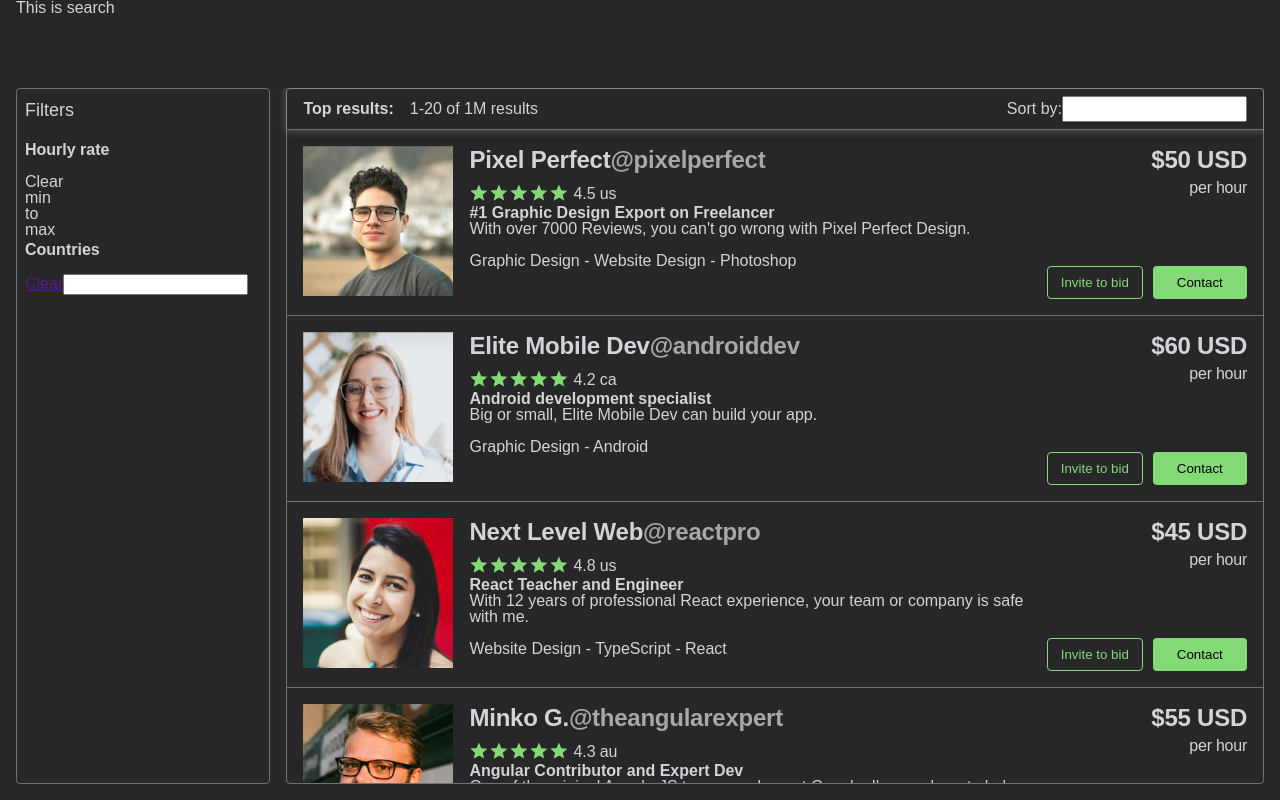
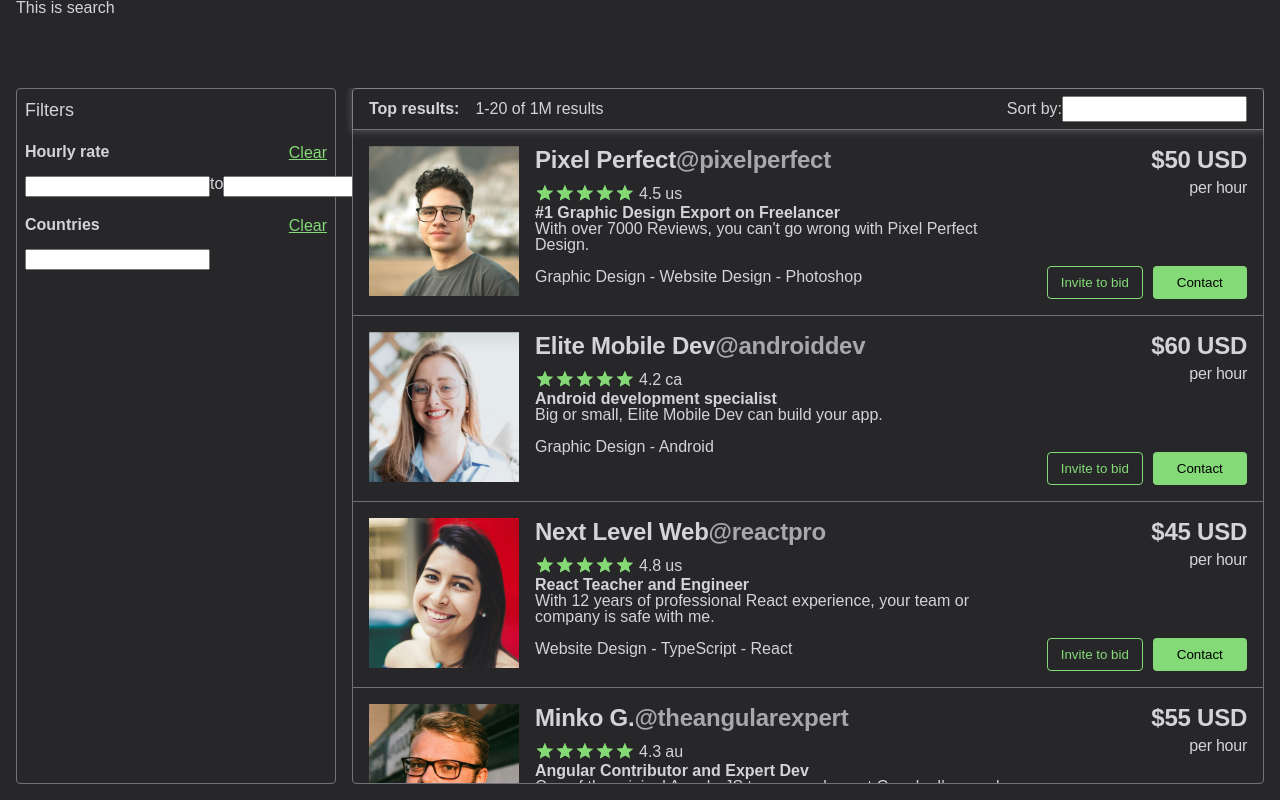
Before and after one commit to patbornay/coding-puzzles, a React (Vite) app in the folder react-notes/training/: page / in a window 1280 px wide. Built offline with nearby package versions, Linux system fonts and the light colour scheme.

Commit message:
filter styling

```diff
--- a/react-notes/training/src/components/Filters.module.css
+++ b/react-notes/training/src/components/Filters.module.css
@@ -1,9 +1,37 @@
+h4 {
+  margin: 0;
+}
+
+a {
+  color: var(--primary-0);
+}
+
 .filters {
-
   width: 25vw;
   border-style: solid;
   border-radius: var(--spacing-100);
   border-color: var(--neutral-500);
   border-width: 1px;
   padding: var(--spacing-200);
+  gap: var(--spacing-300);
+  display:flex;
+  flex-direction: column;
 }
+
+.hourly-rate__heading {
+  display: flex;
+  flex-direction: row;
+  justify-content: space-between;
+}
+
+.hourly-rate__min-max-controls {
+  display: flex;
+  flex-direction: row;
+  justify-content: space-between;
+}
+
+.countries__heading {
+  display: flex;
+  flex-direction: row;
+  justify-content: space-between;
+}
--- a/react-notes/training/src/components/Filters.tsx
+++ b/react-notes/training/src/components/Filters.tsx
@@ -4,18 +4,30 @@
   return (
     <div className={styles["filters"]}>
       <h4>Filters</h4>
-      <div className="hourly-rate-section">
-        <h5>Hourly rate</h5>
-        <a>Clear</a>
-        <div className="min-max-container">
-          <div>min</div>
+      <div className={styles["hourly-rate-section"]}>
+        <div className={styles["hourly-rate__heading"]}>
+          <h5>Hourly rate</h5>
+          <p>
+            <a href="">Clear</a>
+          </p>
+        </div>
+        <div className={styles["hourly-rate__min-max-controls"]}>
+          <div>
+            <input />
+          </div>
           <div>to</div>
-          <div>max</div>
+          <div>
+            <input />
+          </div>
         </div>
       </div>
-      <div className="countries-section">
-        <h5>Countries</h5>
-        <a href="">Clear</a>
+      <div className={styles["countries-section"]}>
+        <div className={styles["countries__heading"]}>
+          <h5>Countries</h5>
+          <p>
+            <a href="">Clear</a>
+          </p>
+        </div>
         <input />
       </div>
     </div>
```
